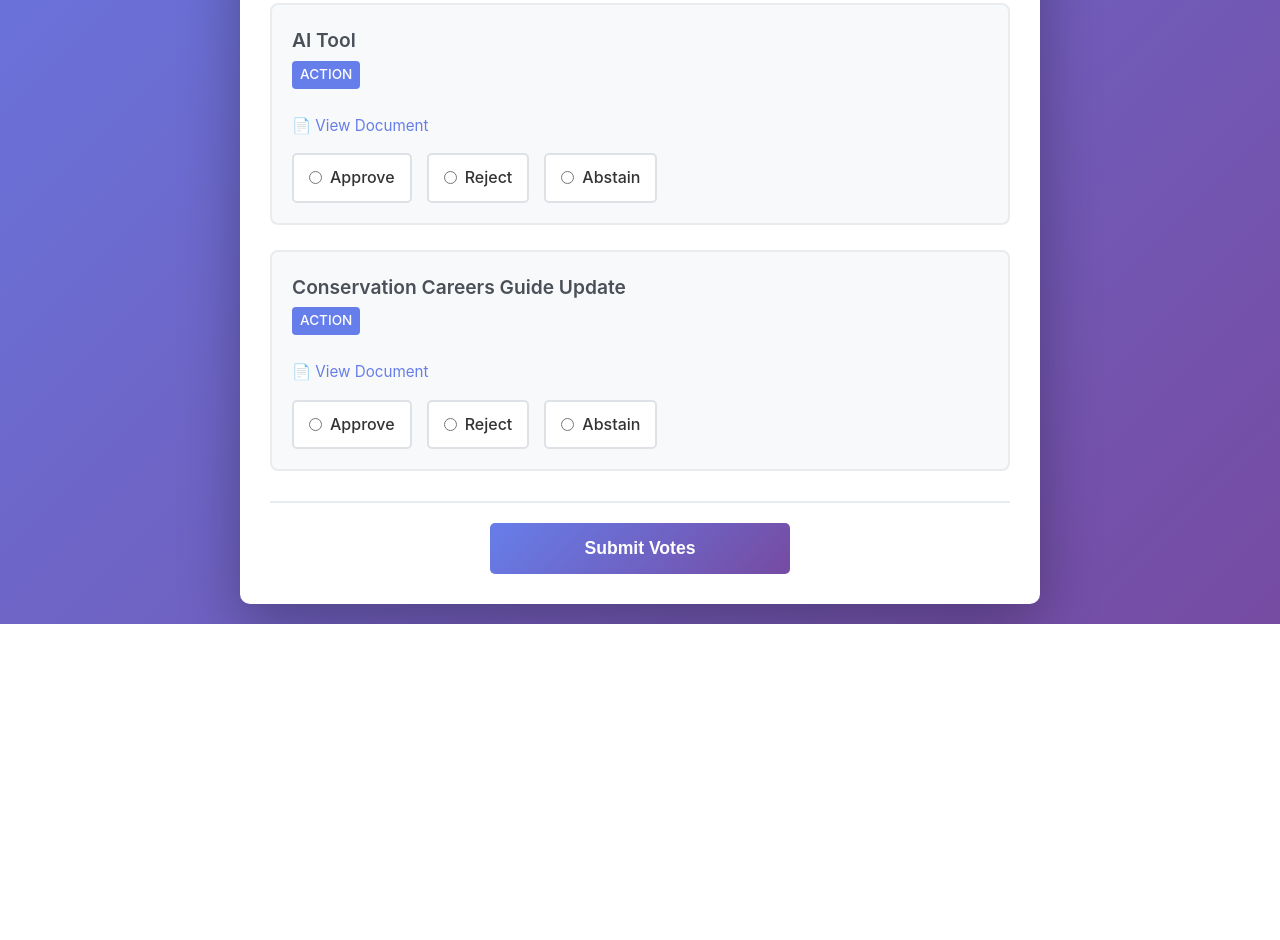
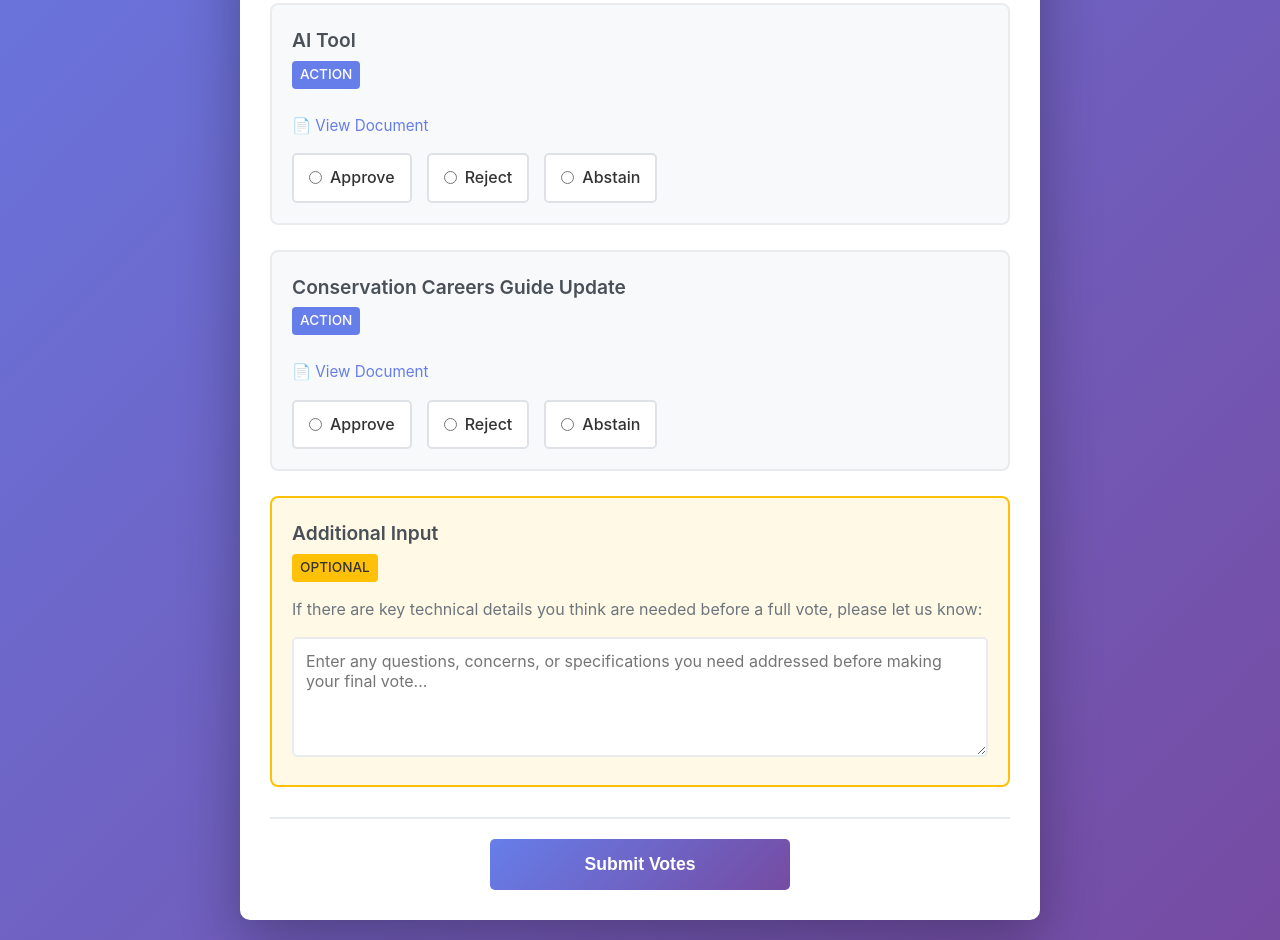
Before and after one commit to w4ester/olp-vote, a plain HTML site: page index.html in a window 1280 px wide. Shown: the part 587-1527 px from the top of the page. Before the commit the page ends 1211 px from the top, so only its background shows below. Drawn offline with Linux system fonts and the light colour scheme.

Commit message:
Add optional specifications input to voting form
Added an optional input section for additional specifications in the voting form.

```diff
--- a/index.html
+++ b/index.html
@@ -304,6 +304,26 @@
                     </div>
                 </div>
 
+                <!-- Optional Questions/Specifications Section -->
+                <div class="voting-item" style="background: #fff9e6; border-color: #ffc107;">
+                    <div class="item-header">
+                        <div>
+                            <div class="item-title">Additional Input</div>
+                            <span class="item-type" style="background: #ffc107; color: #333;">Optional</span>
+                        </div>
+                    </div>
+                    <p style="color: #6c757d; margin-bottom: 15px;">
+                        If there are key technical details you think are needed before a full vote, please let us know:
+                    </p>
+                    <textarea
+                        id="additional-specs"
+                        name="additional-specs"
+                        placeholder="Enter any questions, concerns, or specifications you need addressed before making your final vote..."
+                        style="width: 100%; min-height: 120px; padding: 12px; border: 2px solid #e9ecef; border-radius: 5px; font-family: inherit; font-size: 1rem; resize: vertical; transition: border-color 0.3s;"
+                        onfocus="this.style.borderColor='#ffc107'"
+                        onblur="this.style.borderColor='#e9ecef'"></textarea>
+                </div>
+
                 <div class="submit-section">
                     <button type="submit" class="submit-btn">Submit Votes</button>
                 </div>
@@ -320,6 +340,9 @@
             const aiVote = document.querySelector('input[name="ai-vote"]:checked')?.value;
             const ccgVote = document.querySelector('input[name="ccg-vote"]:checked')?.value;
 
+            // Get additional specifications
+            const additionalSpecs = document.getElementById('additional-specs').value;
+
             // Validate all votes are selected
             if (!cteVote || !aiVote || !ccgVote) {
                 alert('Please vote on all items before submitting.');
@@ -328,7 +351,7 @@
 
             // Create email body
             const subject = 'OLP Voting Results - 2025 Recommendations & Actions';
-            const body = `OLP Voting Results
+            let body = `OLP Voting Results
 
 Submitted: ${new Date().toLocaleString()}
 
@@ -344,7 +367,19 @@ VOTES:
 3. Conservation Careers Guide Update (Action)
    Vote: ${ccgVote}
 
+==========================================`;
+
+            // Add additional specifications if provided
+            if (additionalSpecs.trim()) {
+                body += `
+
+ADDITIONAL QUESTIONS/SPECIFICATIONS NEEDED:
 ==========================================
+${additionalSpecs}
+==========================================`;
+            }
+
+            body += `
 
 Submitted via OLP Voting Form`;
 
```
